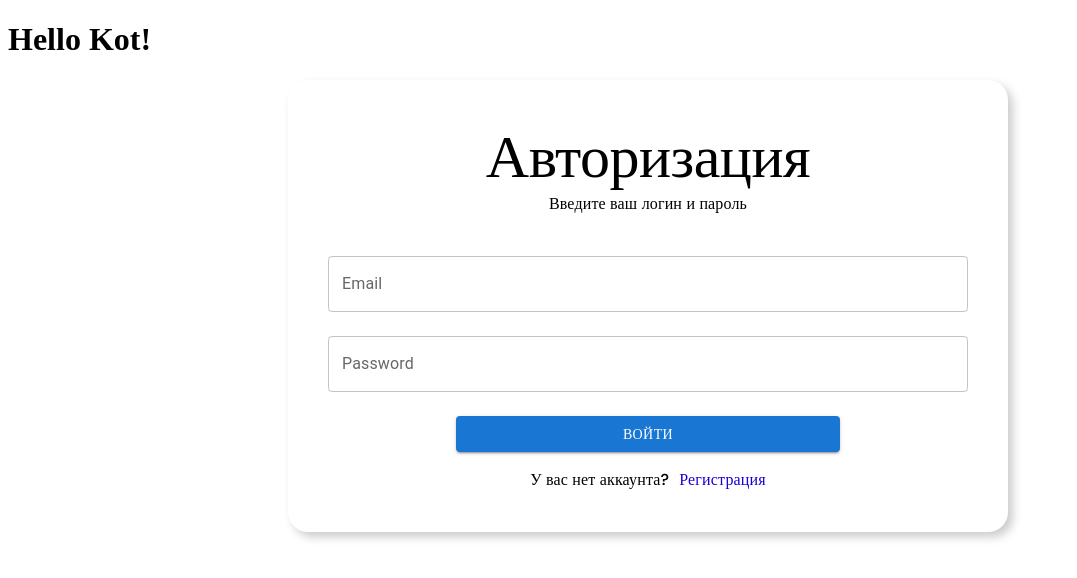
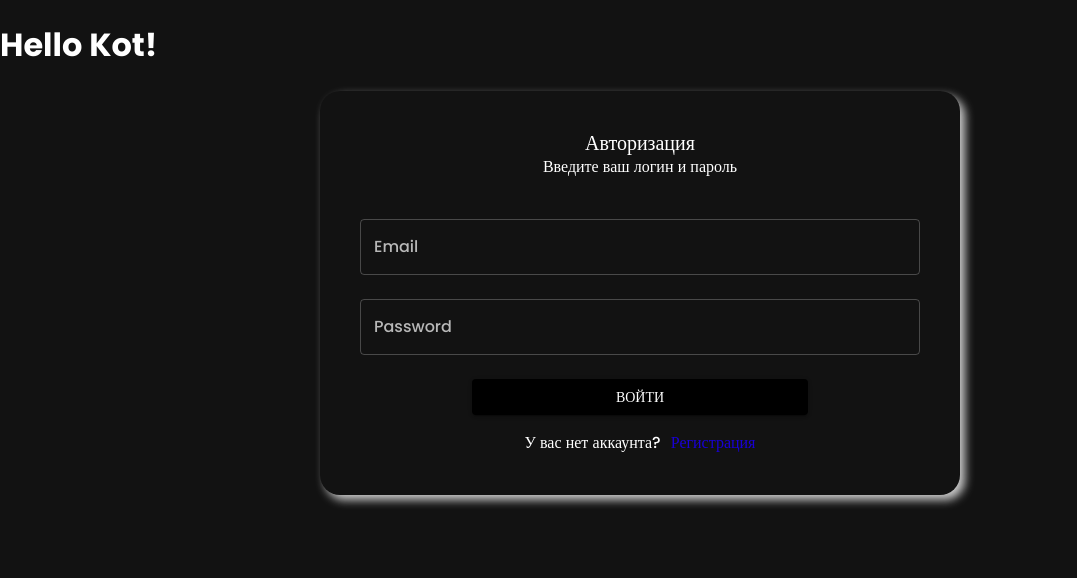
Before and after one commit to KombinatorVit/exchange-chart-react, a React (Create React App) app: page /login in a window 1280 px wide. Shown: the top 578 px of the page, without its empty margins (0-1077 px from the left). Built offline with nearby package versions, Linux system fonts and the light colour scheme.

Commit message:
Реализуем логику переключения светлой и темной темы с помощью material ui createTheme

```diff
--- a/src/App.tsx
+++ b/src/App.tsx
@@ -3,9 +3,18 @@
 import {Route, Routes} from "react-router-dom";
 import PrivateRoute from "./utils/router/privateRoute";
 import AuthRootComponent from "./components/auth";
+import {ColorModeContext, useMode} from './theme'
+import {CssBaseline, ThemeProvider} from '@mui/material'
+
 
 function App() {
+
+    const [theme, colorMode] = useMode()
+
     return (
+        <ColorModeContext.Provider value={colorMode}>
+            <ThemeProvider theme={theme}>
+                <CssBaseline/>
                 <div className="App">
                     <Home/>
                     <Routes>
@@ -17,6 +26,9 @@
                         <Route path='register' element={<AuthRootComponent/>}/>
                     </Routes>
                 </div>
+            </ThemeProvider>
+
+        </ColorModeContext.Provider>
     );
 }
 
--- /dev/null
+++ b/src/theme/index.ts
@@ -0,0 +1,143 @@
+import {createContext, useState, useMemo} from 'react'
+import { createTheme } from '@mui/material';
+
+export const tokens = (mode: string) => ({
+    ...(mode === 'dark' ? {
+        primary: {
+            DEFAULT: '#000000',
+            100: '#000000',
+            200: '#000000',
+            300: '#000000',
+            400: '#000000',
+            500: '#0F0E0E',
+            600: '#232323',
+            700: '#3D3D3D',
+            800: '#525252',
+            900: '#5C5C5C',
+        },
+        secondary: {
+            DEFAULT: '#7C7C7C'
+        },
+        black: {
+            DEFAULT: '#000000',
+            100: '#000000',
+            200: '#000000',
+            300: '#000000',
+            400: '#000000',
+            500: '#0F0E0E',
+            600: '#292929',
+            700: '#3D3D3D',
+            800: '#525252',
+            900: '#5C5C5C',
+        },
+        white: {
+            DEFAULT: '#FFFFFF',
+            100: '#F7F7F7'
+        },
+        gray: {
+            DEFAULT: '#3C3C3C'
+        },
+        accentMain: '#0F0E0E',
+        borderColor: '#3C3C3C'
+    } : {
+        white: {
+            DEFAULT: '#FFFFFF',
+            100: '#F7F7F7',
+            200: '#D1D1D1'
+        },
+        primary: {
+            DEFAULT: '#FFFFFF',
+            500: '#F7F7F7'
+        },
+        secondary: {
+            DEFAULT: '#7C7C7C'
+        },
+        black: {
+            DEFAULT: '#000000',
+            100: '#525252',
+            200: '#3D3D3D',
+            300: '#292929',
+            400: '#141414',
+            500: '#000000',
+            600: '#000000',
+            700: '#000000',
+            800: '#000000',
+            900: '#000000'
+        },
+        gray: {
+            DEFAULT: '#3C3C3C'
+        },
+        accentMain: '#F7F7F7',
+        borderColor: '#D1D1D1'
+    })
+})
+
+export const themeSettings: any = (mode: string) => {
+    const colors = tokens(mode)
+    return {
+        palette: {
+            mode: mode,
+            ...(mode === 'dark' ? {
+                primary: {
+                    main: colors.primary.DEFAULT
+                },
+                secondary: {
+                    main: colors.secondary.DEFAULT
+                },
+                neutral: {
+                    dark: colors.black[500],
+                    light: colors.white[100]
+                },
+            } : {
+                primary: {
+                    main: colors.primary.DEFAULT
+                },
+                secondary: {
+                    main: colors.secondary.DEFAULT
+                },
+                neutral: {
+                    dark: colors.black[500],
+                    light: colors.white[100]
+                }
+            })
+        },
+        typography: {
+            fontFamily: ['Poppins', 'sans-serif'].join(','),
+            fontSize: 14,
+            h1: {
+                fontFamily: ['Poppins', 'sans-serif'].join(','),
+                fontSize: 28,
+            },
+            h2: {
+                fontFamily: ['Poppins', 'sans-serif'].join(','),
+                fontSize: 20,
+            },
+            h3: {
+                fontFamily: ['Poppins', 'sans-serif'].join(','),
+                fontSize: 18,
+            },
+            p: {
+                fontFamily: ['Poppins', 'sans-serif'].join(','),
+                fontSize: 14,
+            }
+        }
+    }
+}
+
+export const ColorModeContext: any = createContext({
+    toggleColorMode: () => {}
+})
+
+export const useMode = () => {
+    const [mode, setMode] = useState('dark')
+
+    const colorMode = useMemo(
+        () => ({
+            toggleColorMode: () => setMode((prev) => (prev === 'light' ? 'dark' : 'light'))
+        }), []
+    )
+
+    const theme: any = useMemo(() => createTheme(themeSettings(mode)), [mode])
+
+    return [ theme, colorMode]
+}
```
Lines whose indentation alone changed are shown as unchanged.
